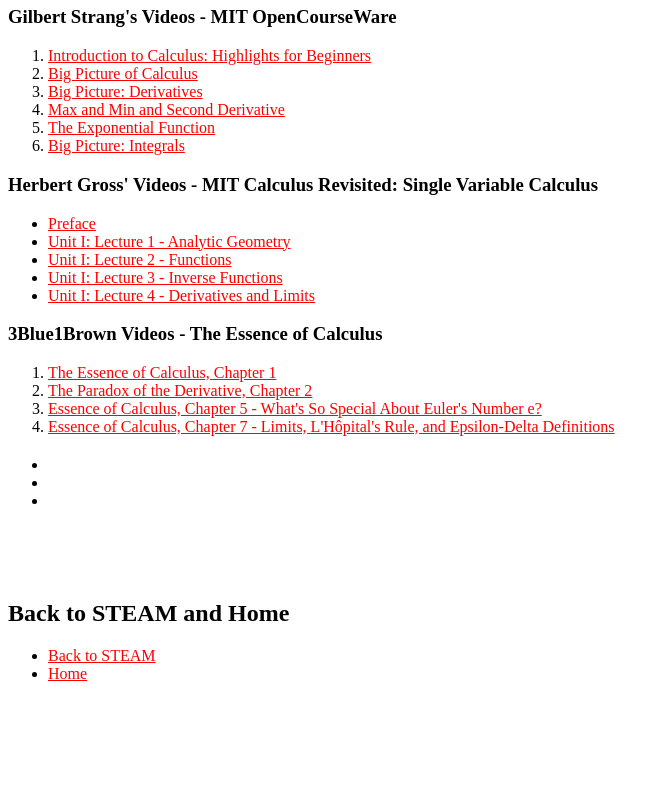
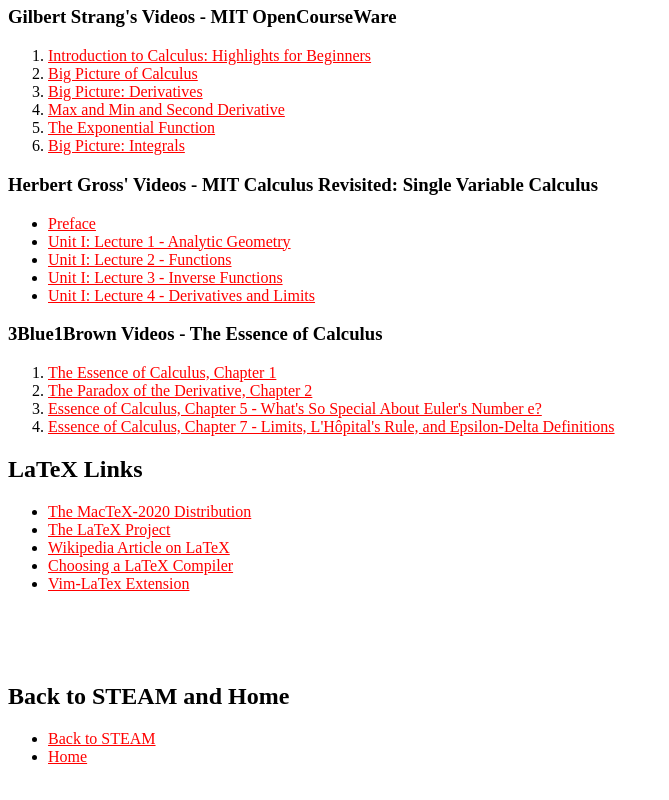
Before and after one commit to thecatsowl/CompanyWebSite, a plain HTML site: page calculus.html in a window 1280 px wide. Shown: the part 1348-2148 px from the top of the page, without its empty margins (0-669 px from the left). Before the commit the page ends 2109 px from the top, so only its background shows below. Drawn offline with Linux system fonts and the light colour scheme.

Commit message:
added LaTeX section

```diff
--- a/calculus.html
+++ b/calculus.html
@@ -187,11 +187,13 @@
     </ol>
     </section>
     <section>
-	<h2></h2>
+	<h2>LaTeX Links</h2>
 	<ul>
-		<li><a href=""></a></li>
-		<li><a href=""></a></li>
-		<li><a href=""></a></li>
+		<li><a href="http://www.tug.org/mactex/">The MacTeX-2020 Distribution</a></li>
+		<li><a href="https://www.latex-project.org/get/">The LaTeX Project</a></li>
+		<li><a href="https://en.wikipedia.org/wiki/LaTeX#How_it_works">Wikipedia Article on LaTeX</a></li>
+		<li><a href="https://www.overleaf.com/learn/latex/Choosing%20a%20LaTeX%20Compiler">Choosing a LaTeX Compiler</a></li>
+		<li><a href="http://vim-latex.sourceforge.net/">Vim-LaTex Extension</a></li>
 	</ul>
 </section>
 <br>
```
